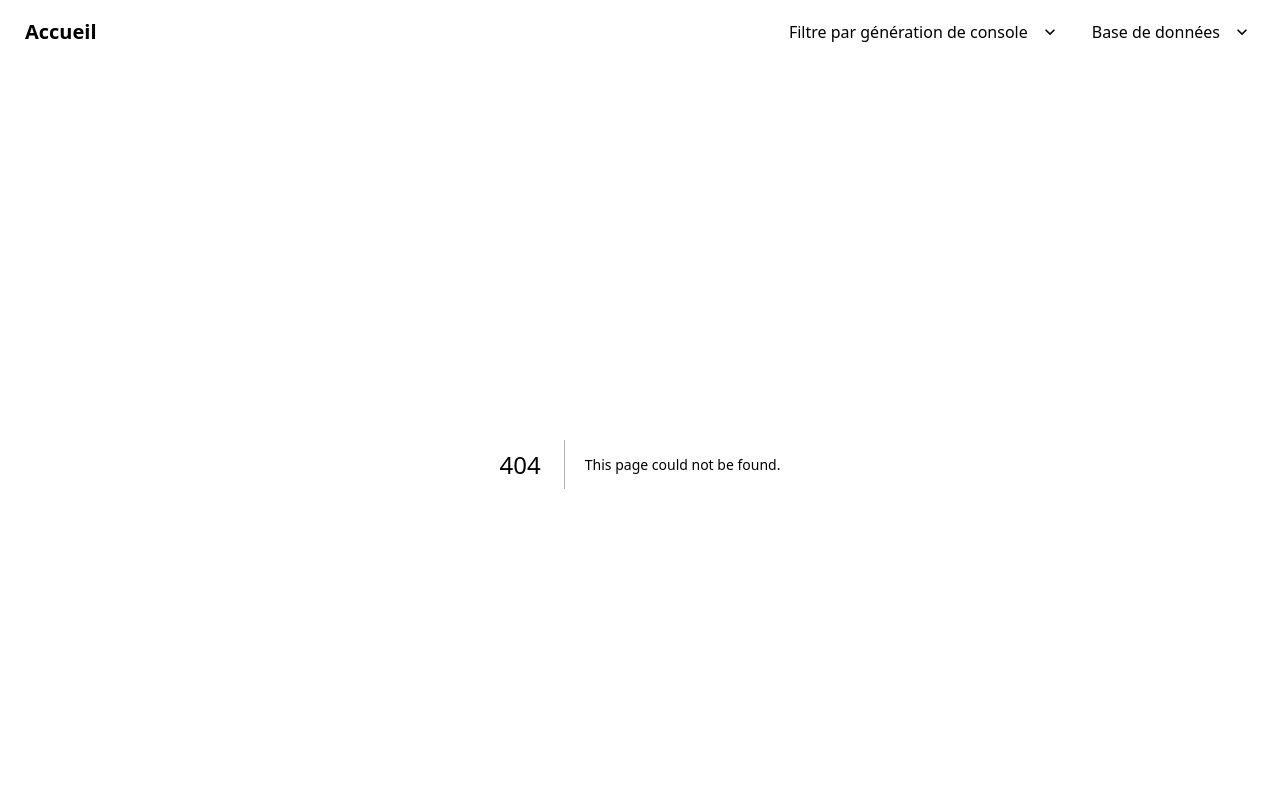
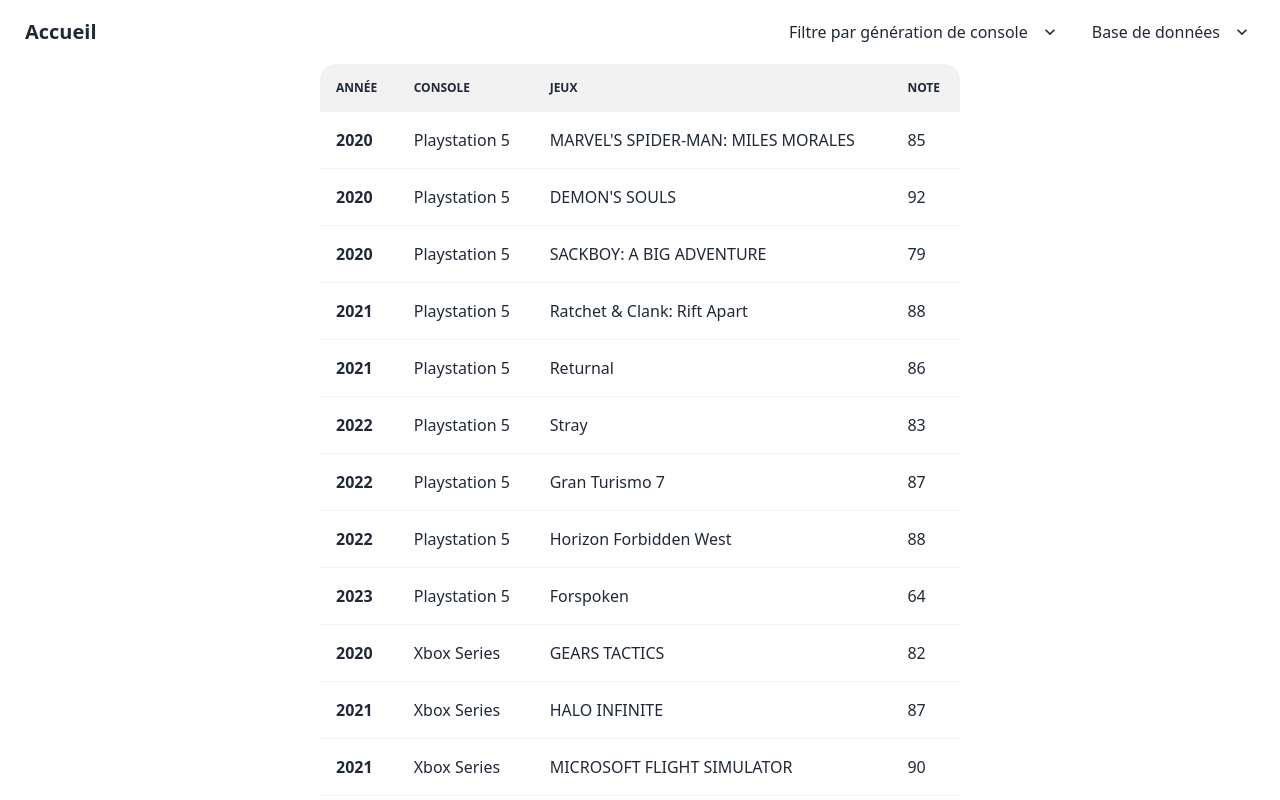
Before and after one commit to Fibre44/console-exclus, a Next.js app: page /dataSet/9 in a window 1280 px wide. Before the commit this address had no page. Shown: the top 800 px of the page. Built offline with nearby package versions, Linux system fonts and the light colour scheme.

Commit message:
fix : ajout dossier src/app/dataSet/

```diff
--- /dev/null
+++ b/src/app/dataSet/[slug]/page.tsx
@@ -0,0 +1,21 @@
+'use client'
+import { useParams } from 'next/navigation';
+import { Table } from '../../../../components/table';
+export default function App() {
+    const params = useParams();
+    const generationList = ['9']
+    const generation = params.slug
+    if (generationList.includes(generation)) {
+        return <div className='w-full h-full justify-center sm:flex sm:flex-col lg:flex-row flex-wrap'>
+            <div className='sm:w-full lg:w-1/2'>
+                <Table generation={generation} />
+            </div>
+
+        </div>
+    } else {
+        return <>
+            <p>Oups</p>
+        </>
+    }
+
+}
```
